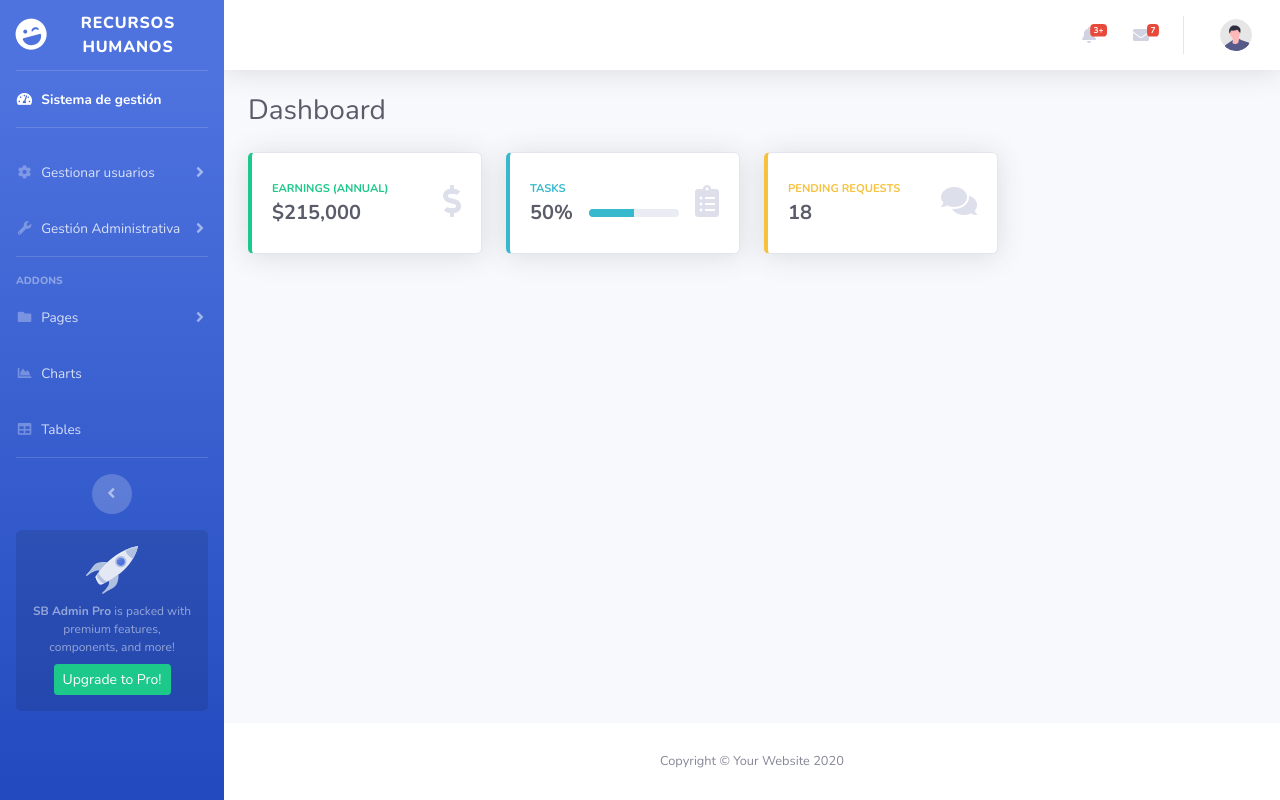
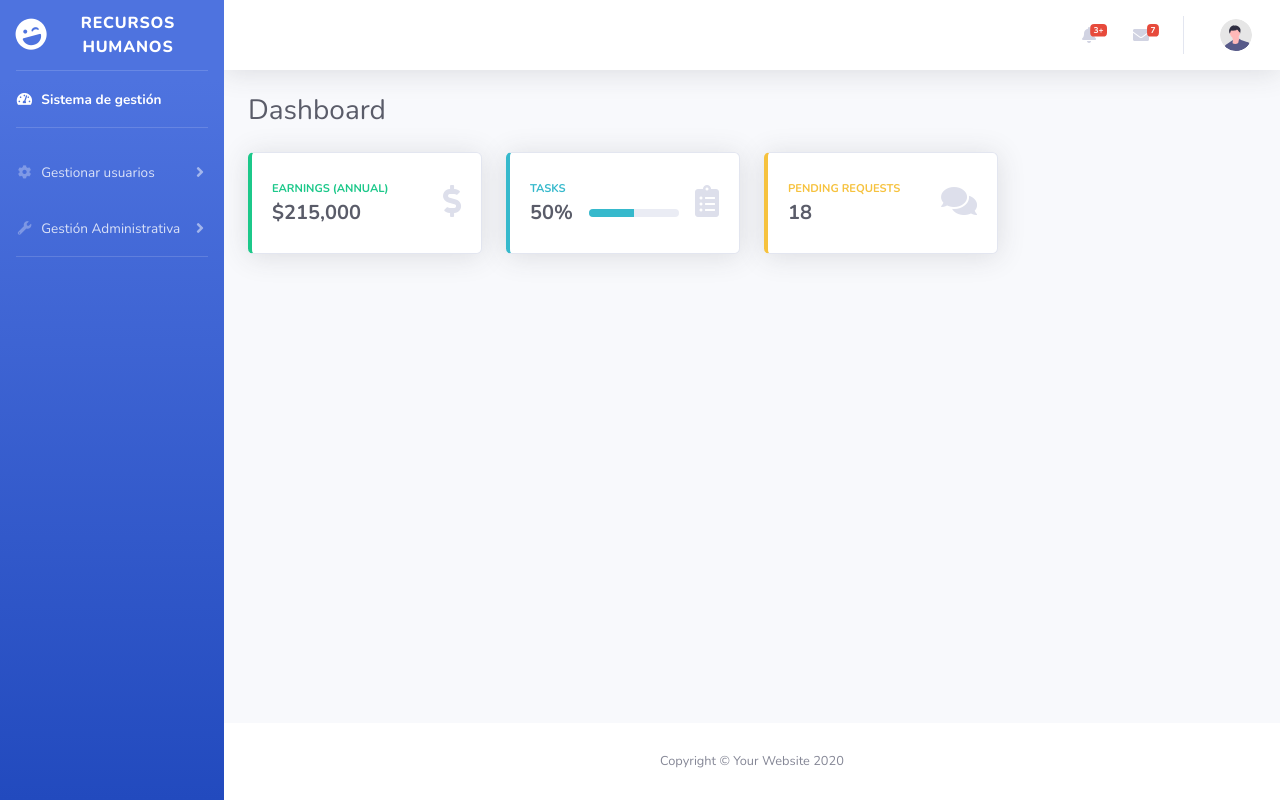
Before and after one commit to catdev-m/TOO, a Django app: template SistemaSeguridad/seguridad/templates/seguridad/index.html in a window 1280 px wide. Run offline with Django 3.2, Linux system fonts and the light colour scheme; the template is opened without the code that fills it, so the values that code supplies are empty; some libraries are stand-ins or nearby versions.

Commit message:
ajustes a Index

```diff
--- a/SistemaSeguridad/seguridad/templates/seguridad/index.html
+++ b/SistemaSeguridad/seguridad/templates/seguridad/index.html
@@ -10,7 +10,7 @@
     <meta name="description" content="">
     <meta name="author" content="">
 
-    <title>SB Admin 2 - Dashboard</title>
+    <title>RECURSOS HUMANOS</title>
     <!--Nos vamos a sacar 10-->
     <!-- Custom fonts for this template-->
     <link href="{% static 'vendor/fontawesome-free/css/all.min.css' %} " rel="stylesheet" type="text/css">
@@ -92,60 +92,7 @@
             <!-- Divider -->
             <hr class="sidebar-divider">
 
-            <!-- Heading -->
-            <div class="sidebar-heading">
-                Addons
-            </div>
 
-            <!-- Nav Item - Pages Collapse Menu -->
-            <li class="nav-item">
-                <a class="nav-link collapsed" href="#" data-toggle="collapse" data-target="#collapsePages"
-                    aria-expanded="true" aria-controls="collapsePages">
-                    <i class="fas fa-fw fa-folder"></i>
-                    <span>Pages</span>
-                </a>
-                <div id="collapsePages" class="collapse" aria-labelledby="headingPages" data-parent="#accordionSidebar">
-                    <div class="bg-white py-2 collapse-inner rounded">
-                        <h6 class="collapse-header">Login Screens:</h6>
-                        <a class="collapse-item" href="login.html">Login</a>
-                        <a class="collapse-item" href="register.html">Register</a>
-                        <a class="collapse-item" href="forgot-password.html">Forgot Password</a>
-                        <div class="collapse-divider"></div>
-                        <h6 class="collapse-header">Other Pages:</h6>
-                        <a class="collapse-item" href="404.html">404 Page</a>
-                        <a class="collapse-item" href="blank.html">Blank Page</a>
-                    </div>
-                </div>
-            </li>
-
-            <!-- Nav Item - Charts -->
-            <li class="nav-item">
-                <a class="nav-link" href="charts.html">
-                    <i class="fas fa-fw fa-chart-area"></i>
-                    <span>Charts</span></a>
-            </li>
-
-            <!-- Nav Item - Tables -->
-            <li class="nav-item">
-                <a class="nav-link" href="tables.html">
-                    <i class="fas fa-fw fa-table"></i>
-                    <span>Tables</span></a>
-            </li>
-
-            <!-- Divider -->
-            <hr class="sidebar-divider d-none d-md-block">
-
-            <!-- Sidebar Toggler (Sidebar) -->
-            <div class="text-center d-none d-md-inline">
-                <button class="rounded-circle border-0" id="sidebarToggle"></button>
-            </div>
-
-            <!-- Sidebar Message -->
-            <div class="sidebar-card">
-                <img class="sidebar-card-illustration mb-2" src="img/undraw_rocket.svg" alt="">
-                <p class="text-center mb-2"><strong>SB Admin Pro</strong> is packed with premium features, components, and more!</p>
-                <a class="btn btn-success btn-sm" href="https://startbootstrap.com/theme/sb-admin-pro">Upgrade to Pro!</a>
-            </div>
 
         </ul>
         <!-- End of Sidebar -->
```
